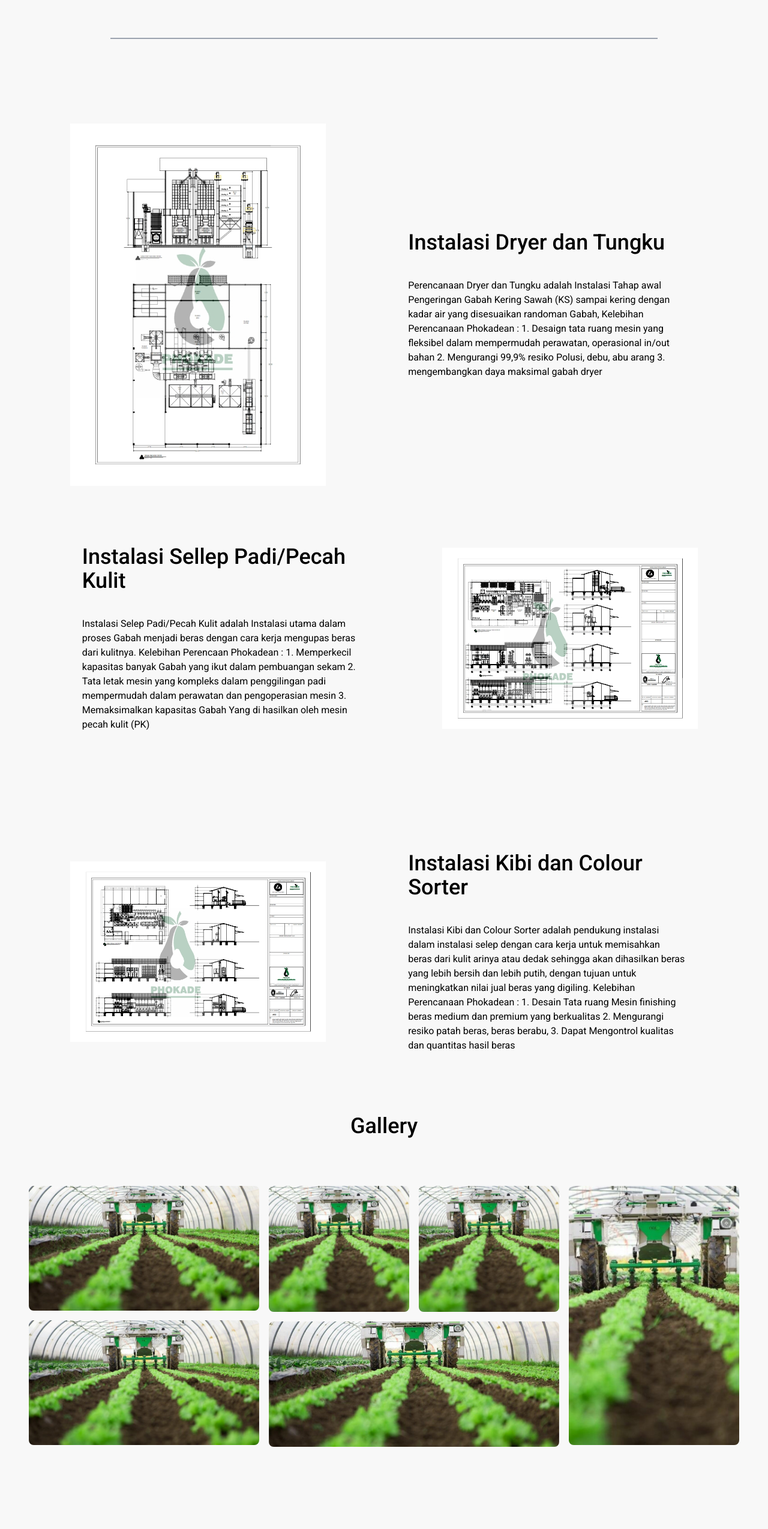
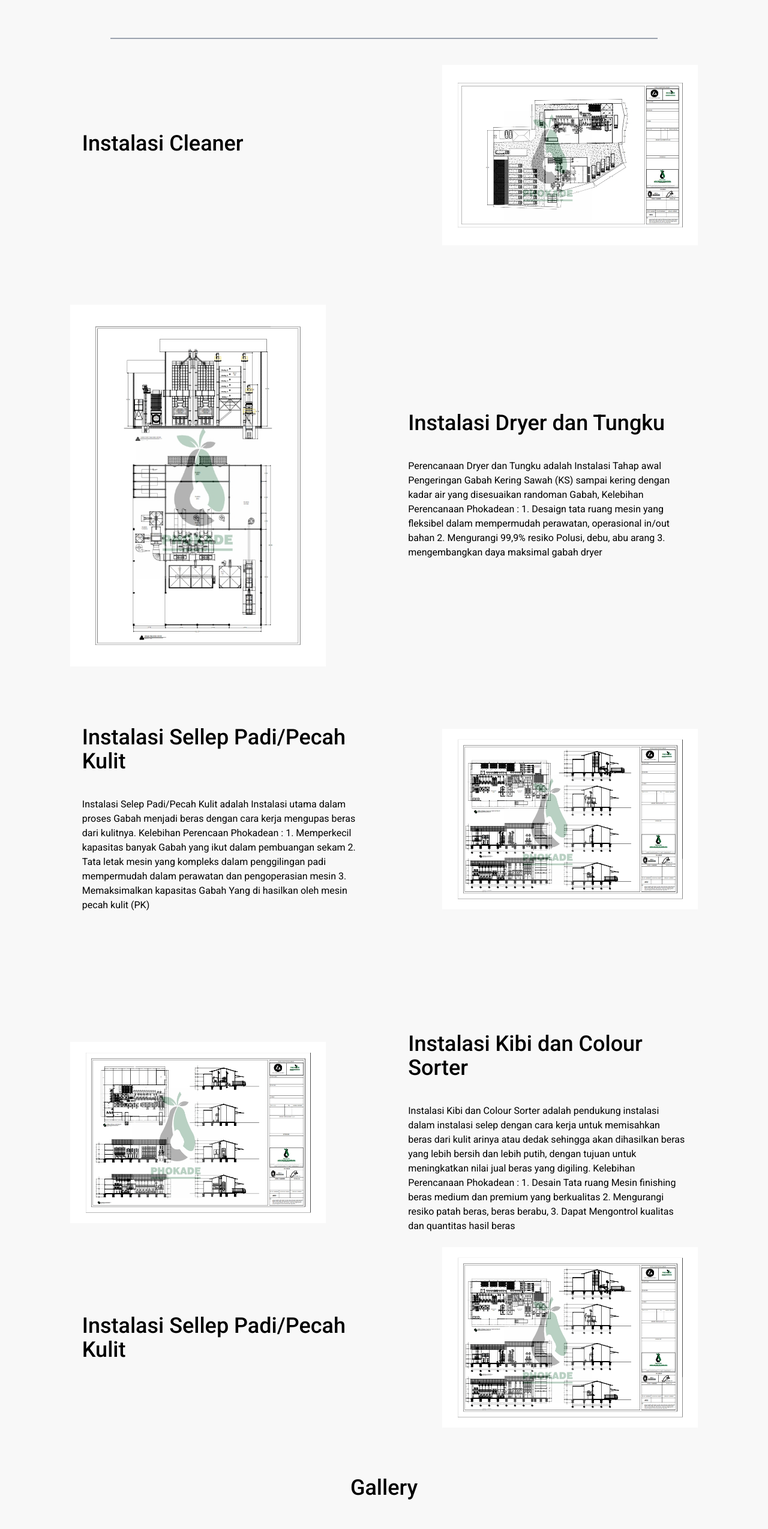
Before and after one commit to Phokade/phokade, a React (Vite) app: page / in a window 1280 px wide. Shown: the part 1177-3726 px from the top of the page at 60% size. Built offline with nearby package versions, Linux system fonts and the light colour scheme.

Commit message:
Update About.jsx

```diff
--- a/src/layers/About.jsx
+++ b/src/layers/About.jsx
@@ -2,11 +2,22 @@
 import about1 from "/DRYER A.jpg";
 import about2 from "/SELLEP PREMIUM.jpg";
 import about3 from "/KIBI DAN CS.jpg";
-
+import about4 from "/GALERYA.jpg";
+import about5 from "/HAMMERMILL.jpg";
 function About() {
 	return (
 		<>
 			<div name="about">
+				<div className="w-full justify-evenly items-center flex flex-col-reverse lg:flex-row font-roboto">
+					<div className="flex flex-col gap-10 px-5 lg:w-[503px]">
+						<h1 className="font-medium text-4xl">Instalasi Cleaner</h1>
+						<p>
+
+						</p>
+					</div>
+					<img src={about4} className="w-3/4 md:w-1/3 mb-10 lg:mb-0" />
+				</div>
+
 				<div className="w-full h-screen justify-evenly items-center flex flex-col lg:flex-row font-roboto">
 					<img src={about1} className="w-3/4 md:w-1/3" />
 
@@ -50,6 +61,14 @@ function About() {
 						</p>
 					</div>
 				</div>
+
+				<div className="w-full justify-evenly items-center flex flex-col-reverse lg:flex-row font-roboto">
+					<div className="flex flex-col gap-10 px-5 lg:w-[503px]">
+						<h1 className="font-medium text-4xl">Instalasi Sellep Padi/Pecah Kulit</h1>
+
+					</div>
+					<img src={about2} className="w-3/4 md:w-1/3 mb-10 lg:mb-0" />
+				</div>
 			</div>
 		</>
 	);
```
